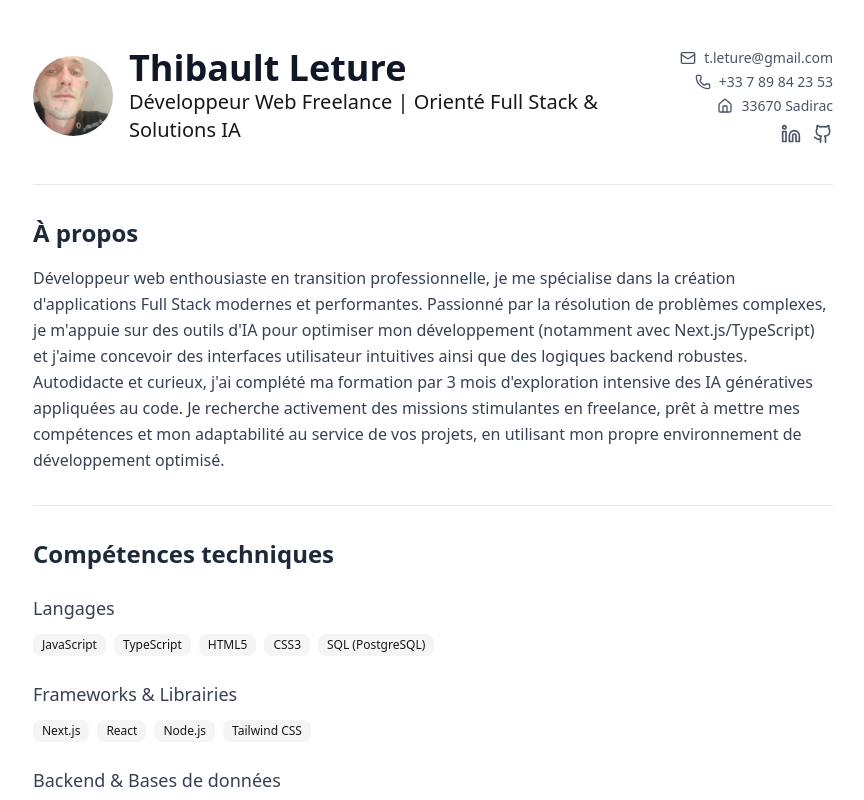
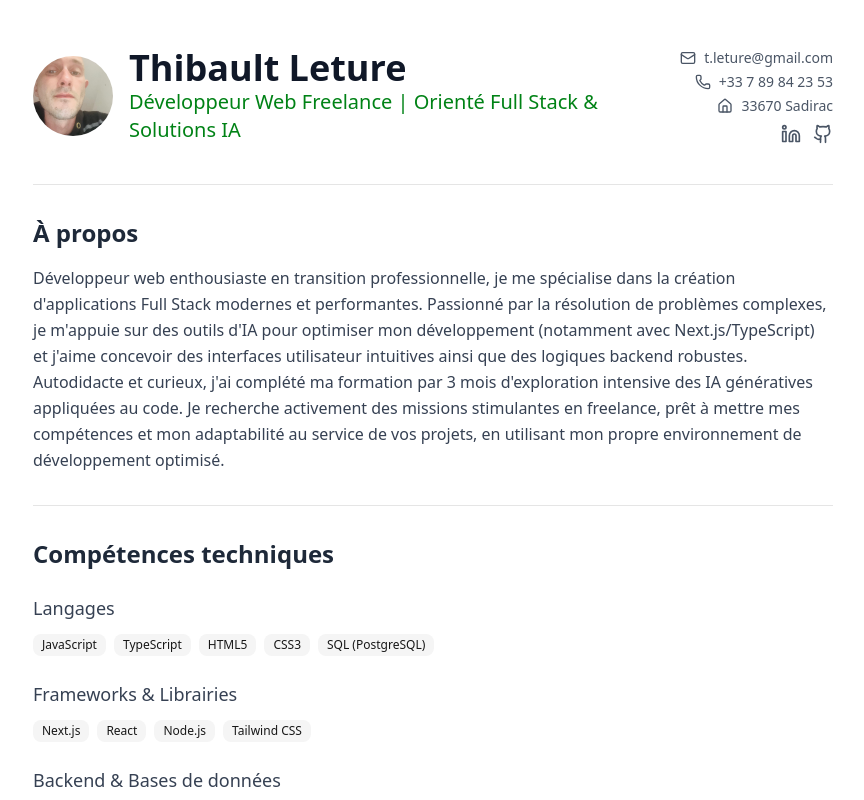
Before and after one commit to TeeBo8/nextjs-cv, a Next.js app: page / in a window 1280 px wide. Shown: the top 800 px of the page, without its empty margins (207-1071 px from the left). Built offline with nearby package versions, Linux system fonts and the light colour scheme.

Commit message:
feat: Apply 'Nature Green' color palette as primary color

```diff
--- a/app/globals.css
+++ b/app/globals.css
@@ -51,7 +51,7 @@
   --card-foreground: oklch(0.145 0 0);
   --popover: oklch(1 0 0);
   --popover-foreground: oklch(0.145 0 0);
-  --primary: oklch(0.205 0 0);
+  --primary: oklch(0.52 0.18 146.0); /* Vert Nature (équivalent green-700) */
   --primary-foreground: oklch(0.985 0 0);
   --secondary: oklch(0.97 0 0);
   --secondary-foreground: oklch(0.205 0 0);
@@ -70,7 +70,7 @@
   --chart-5: oklch(0.769 0.188 70.08);
   --sidebar: oklch(0.985 0 0);
   --sidebar-foreground: oklch(0.145 0 0);
-  --sidebar-primary: oklch(0.205 0 0);
+  --sidebar-primary: oklch(0.52 0.18 146.0); /* Vert Nature (équivalent green-700) */
   --sidebar-primary-foreground: oklch(0.985 0 0);
   --sidebar-accent: oklch(0.97 0 0);
   --sidebar-accent-foreground: oklch(0.205 0 0);
@@ -85,8 +85,8 @@
   --card-foreground: oklch(0.985 0 0);
   --popover: oklch(0.205 0 0);
   --popover-foreground: oklch(0.985 0 0);
-  --primary: oklch(0.922 0 0);
-  --primary-foreground: oklch(0.205 0 0);
+  --primary: oklch(0.58 0.21 141.0); /* Vert Nature plus clair (équivalent green-600) */
+  --primary-foreground: oklch(0.985 0 0);
   --secondary: oklch(0.269 0 0);
   --secondary-foreground: oklch(0.985 0 0);
   --muted: oklch(0.269 0 0);
@@ -104,7 +104,7 @@
   --chart-5: oklch(0.645 0.246 16.439);
   --sidebar: oklch(0.205 0 0);
   --sidebar-foreground: oklch(0.985 0 0);
-  --sidebar-primary: oklch(0.488 0.243 264.376);
+  --sidebar-primary: oklch(0.58 0.21 141.0); /* Vert Nature plus clair (équivalent green-600) */
   --sidebar-primary-foreground: oklch(0.985 0 0);
   --sidebar-accent: oklch(0.269 0 0);
   --sidebar-accent-foreground: oklch(0.985 0 0);
```
